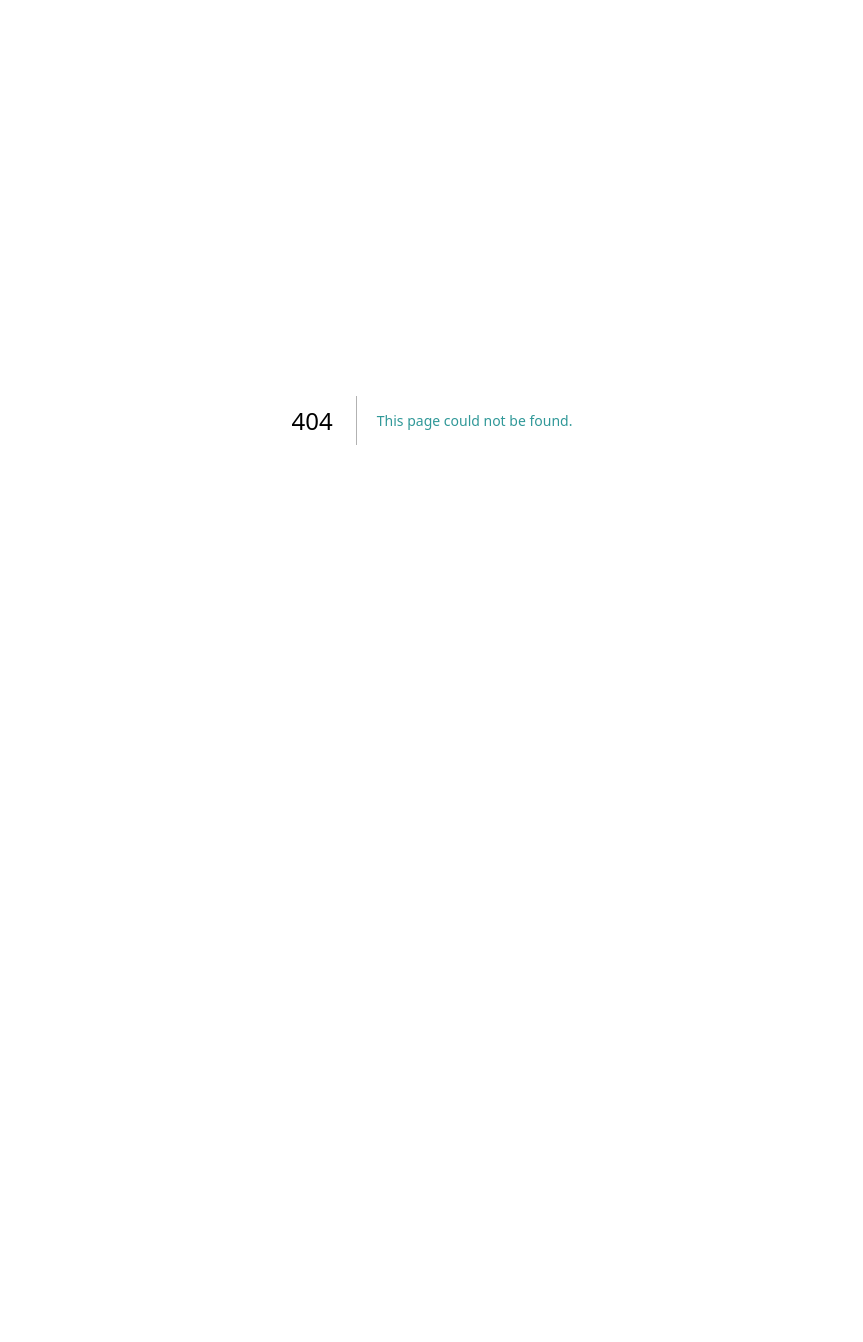
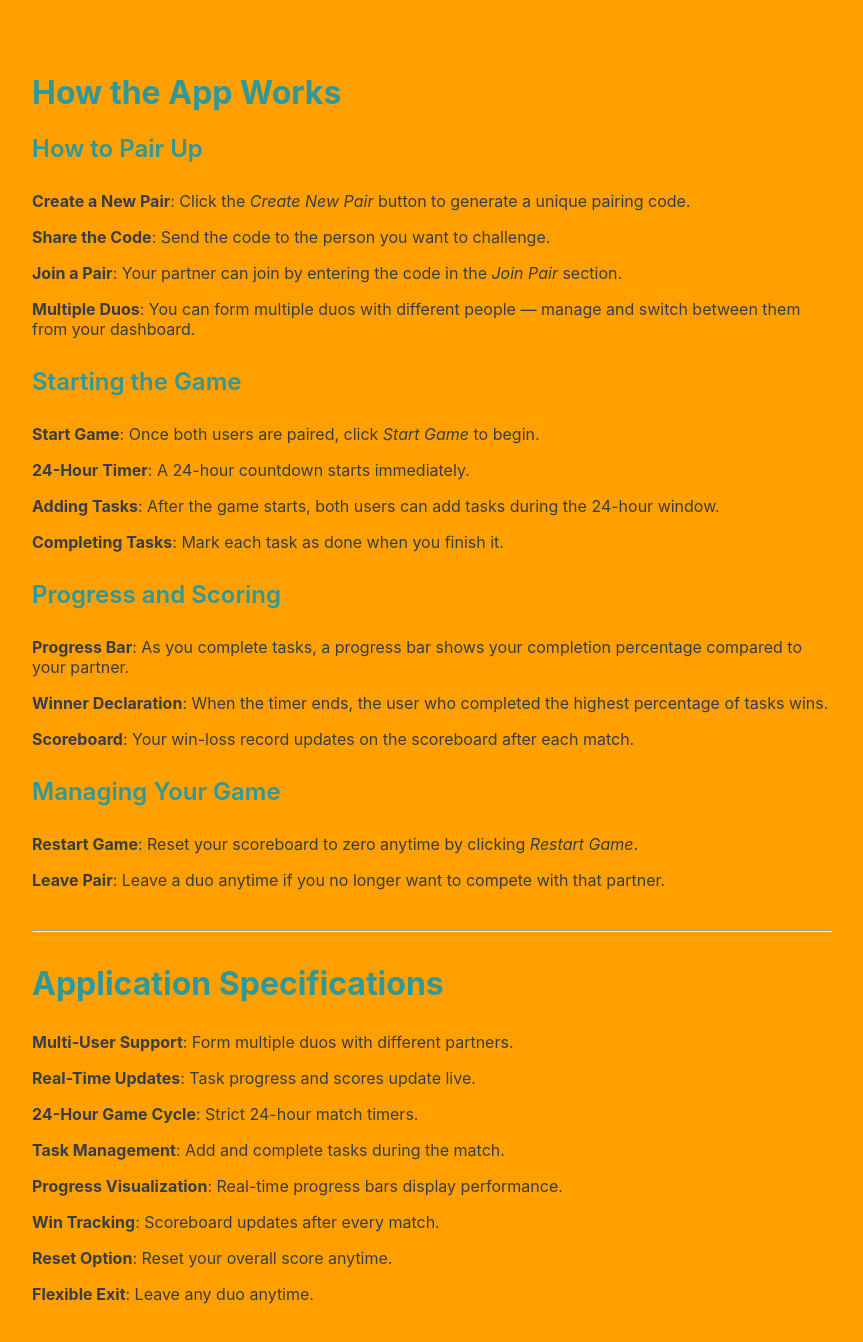
Before and after one commit to gopikacreate/taskapp, a Next.js app: page /how-it-works in a window 1280 px wide. Before the commit this address had no page. Shown: the top 1342 px of the page, without its empty margins (208-1071 px from the left). Before the commit the page ends 840 px from the top, so only its background shows below. Built offline with nearby package versions, Linux system fonts and the light colour scheme.

Commit message:
Initial commit

```diff
--- /dev/null
+++ b/src/pages/how-it-works.js
@@ -0,0 +1,67 @@
+// src/pages/how-it-works.js
+import Head from 'next/head';
+
+export default function HowItWorks() {
+  return (
+    <>
+      <Head>
+        <title>How It Works | Task Duel</title>
+        <meta name="description" content="Learn how to play Task Duel and check out all the features!" />
+      </Head>
+      <main style={{ padding: '2rem', maxWidth: '800px', margin: '0 auto' }}>
+        <h1>How the App Works</h1>
+
+        <section>
+          <h2>How to Pair Up</h2>
+          <ul>
+            <li><strong>Create a New Pair</strong>: Click the <em>Create New Pair</em> button to generate a unique pairing code.</li>
+            <li><strong>Share the Code</strong>: Send the code to the person you want to challenge.</li>
+            <li><strong>Join a Pair</strong>: Your partner can join by entering the code in the <em>Join Pair</em> section.</li>
+            <li><strong>Multiple Duos</strong>: You can form multiple duos with different people — manage and switch between them from your dashboard.</li>
+          </ul>
+        </section>
+
+        <section>
+          <h2>Starting the Game</h2>
+          <ul>
+            <li><strong>Start Game</strong>: Once both users are paired, click <em>Start Game</em> to begin.</li>
+            <li><strong>24-Hour Timer</strong>: A 24-hour countdown starts immediately.</li>
+            <li><strong>Adding Tasks</strong>: After the game starts, both users can add tasks during the 24-hour window.</li>
+            <li><strong>Completing Tasks</strong>: Mark each task as done when you finish it.</li>
+          </ul>
+        </section>
+
+        <section>
+          <h2>Progress and Scoring</h2>
+          <ul>
+            <li><strong>Progress Bar</strong>: As you complete tasks, a progress bar shows your completion percentage compared to your partner.</li>
+            <li><strong>Winner Declaration</strong>: When the timer ends, the user who completed the highest percentage of tasks wins.</li>
+            <li><strong>Scoreboard</strong>: Your win-loss record updates on the scoreboard after each match.</li>
+          </ul>
+        </section>
+
+        <section>
+          <h2>Managing Your Game</h2>
+          <ul>
+            <li><strong>Restart Game</strong>: Reset your scoreboard to zero anytime by clicking <em>Restart Game</em>.</li>
+            <li><strong>Leave Pair</strong>: Leave a duo anytime if you no longer want to compete with that partner.</li>
+          </ul>
+        </section>
+
+        <hr style={{ margin: '2rem 0' }} />
+
+        <h1>Application Specifications</h1>
+        <ul>
+          <li><strong>Multi-User Support</strong>: Form multiple duos with different partners.</li>
+          <li><strong>Real-Time Updates</strong>: Task progress and scores update live.</li>
+          <li><strong>24-Hour Game Cycle</strong>: Strict 24-hour match timers.</li>
+          <li><strong>Task Management</strong>: Add and complete tasks during the match.</li>
+          <li><strong>Progress Visualization</strong>: Real-time progress bars display performance.</li>
+          <li><strong>Win Tracking</strong>: Scoreboard updates after every match.</li>
+          <li><strong>Reset Option</strong>: Reset your overall score anytime.</li>
+          <li><strong>Flexible Exit</strong>: Leave any duo anytime.</li>
+        </ul>
+      </main>
+    </>
+  );
+}
```
Also changed, not shown: src/pages/dashboard.js (+74 -25 lines), src/pages/pair/[pairId].js (+10 -9 lines).
